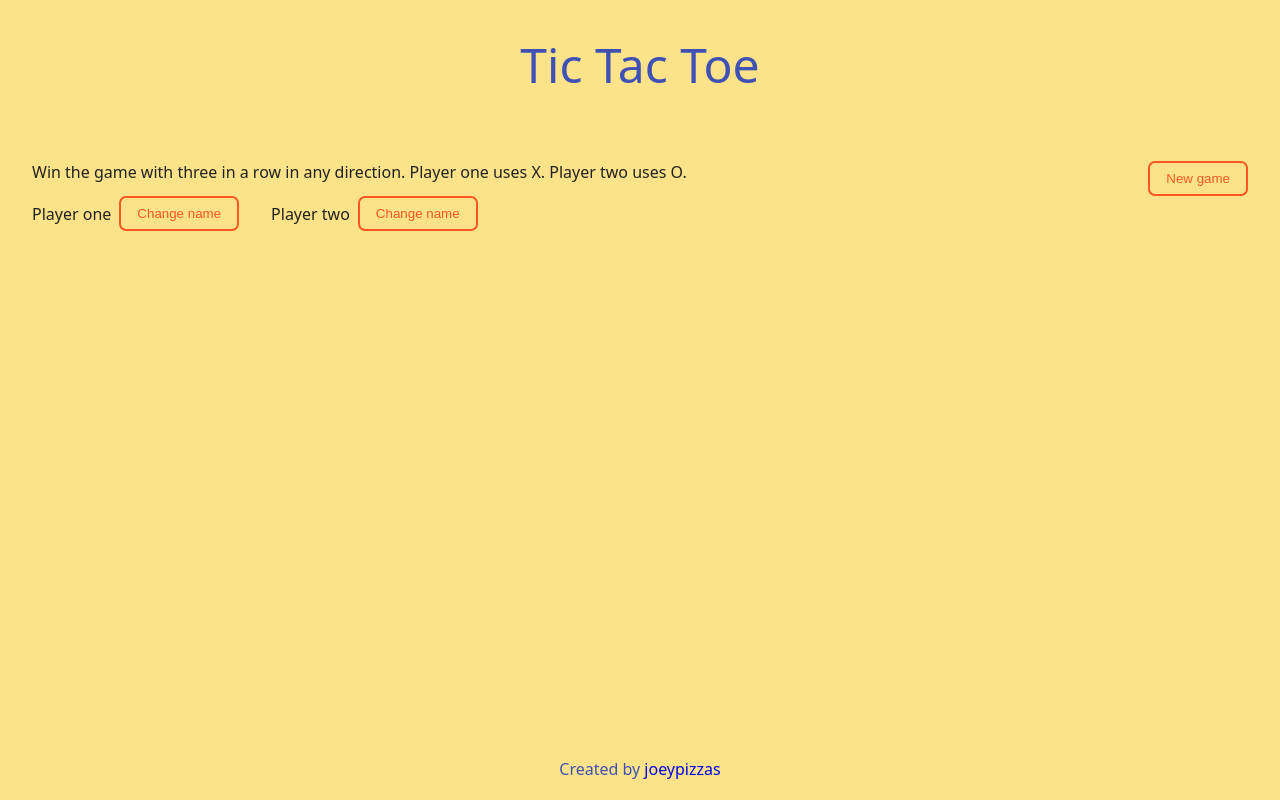
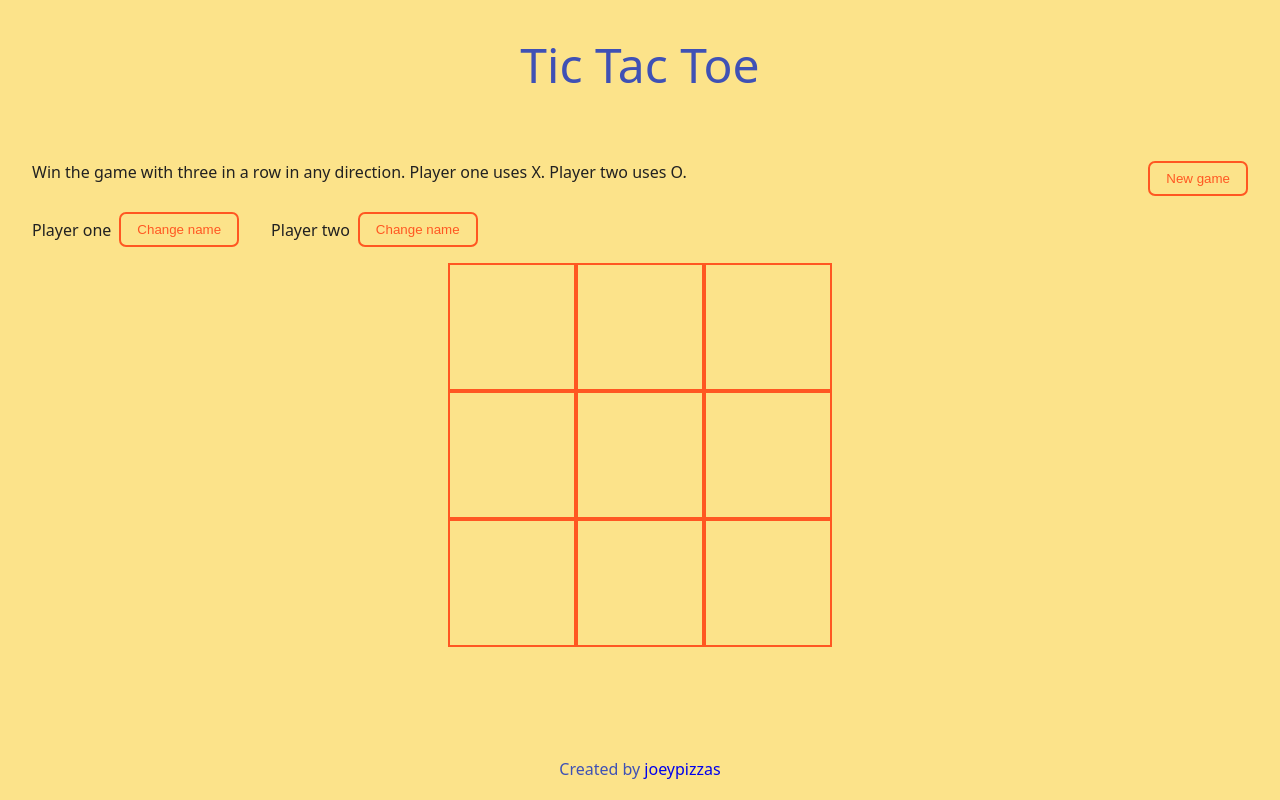
Before and after one commit to joeypizzas/odin-tic-tac-toe, a plain HTML site: page index.html in a window 1280 px wide. Drawn offline with Linux system fonts and the light colour scheme.

Commit message:
Added + styled gameboard

```diff
--- a/index.html
+++ b/index.html
@@ -16,6 +16,7 @@
             <div id="instructions">Win the game with three in a row in any direction. Player one uses X. Player two uses O.</div>
             <button>New game</button>
         </div>
+        <div id="player-info-and-gameboard">
             <div id="player-info-container">
                 <div class="player-info">
                     <div class="player-name">Player one</div>
@@ -26,6 +27,26 @@
                     <button>Change name</button>
                 </div>
             </div>
+            <div id="gameboard-container">
+                <div id="gameboard">
+                    <div class="board-row">
+                        <button class="board-square"></button>
+                        <button class="board-square"></button>
+                        <button class="board-square"></button>
+                    </div>
+                    <div class="board-row">
+                        <button class="board-square"></button>
+                        <button class="board-square"></button>
+                        <button class="board-square"></button>
+                    </div>
+                    <div class="board-row">
+                        <button class="board-square"></button>
+                        <button class="board-square"></button>
+                        <button class="board-square"></button>
+                    </div>
+                </div>
+            </div>
+        </div>
     </div>
     <div id="footer-container">
         <div id="footer">Created by <a href="https://github.com/joeypizzas">joeypizzas</a></div>
--- a/style.css
+++ b/style.css
@@ -30,6 +30,9 @@ body {
     flex: 1;
     background-color: #FCE38A;
     padding: 2rem;
+    display: flex;
+    flex-direction: column;
+    gap: 1rem;
 }
 
 #instructions-and-new-game {
@@ -51,6 +54,30 @@ button {
 
 button:hover {
     color: #3F51B5;
+}
+
+#player-info-and-gameboard {
+    display: flex;
+    flex-direction: column;
+    gap: 1rem;
+}
+
+#gameboard-container {
+    display: flex;
+    justify-content: center;
+    align-items: center;
+}
+
+.board-row {
+    display: flex;
+}
+
+.board-square {
+    display: block;
+    padding: 0;
+    width: 8rem;
+    height: 8rem;
+    border-radius: 0;
 }
 
 #player-info-container {
```
Lines whose indentation alone changed are shown as unchanged.
